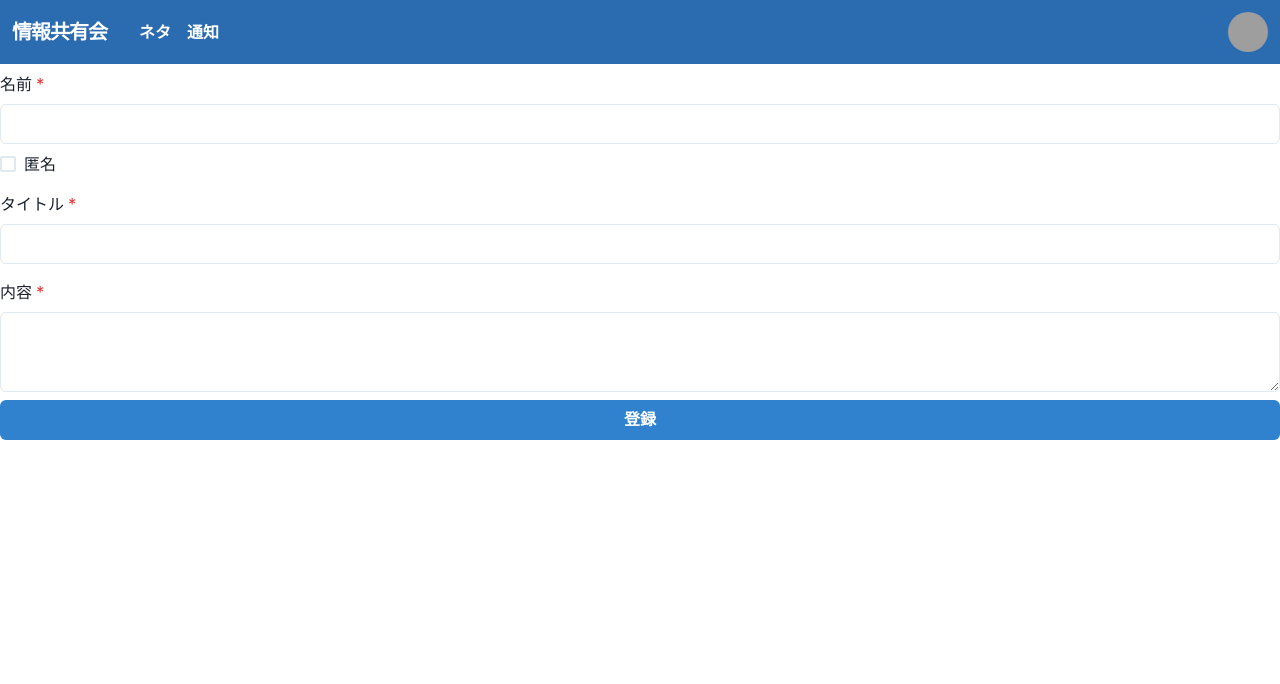
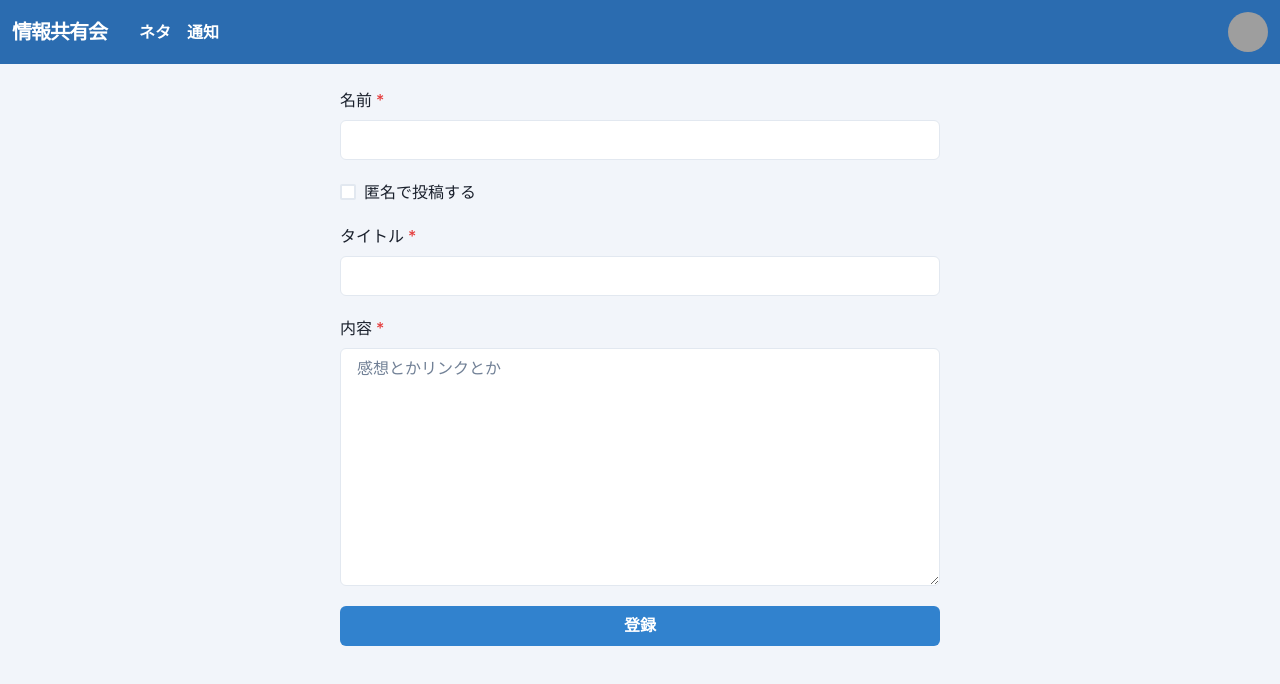
Before and after one commit to okym-t/fe-pizapa, a Next.js app: page /posts/new in a window 1280 px wide. Shown: the top 684 px of the page. Built offline with nearby package versions, Linux system fonts and the light colour scheme; grey boxes are pictures that could not be loaded.

Commit message:
feat: register

```diff
--- a/src/components/model/post/RegistrationForm.tsx
+++ b/src/components/model/post/RegistrationForm.tsx
@@ -6,6 +6,7 @@ import {
   FormErrorMessage,
   FormLabel,
   Input,
+  Stack,
   Textarea,
 } from '@chakra-ui/react'
 import { FC } from 'react'
@@ -16,38 +17,36 @@ const RegistrationForm: FC = () => {
 
   return (
     <form onSubmit={handleSubmit(onSubmit)}>
+      <Stack spacing={5}>
         <FormControl isInvalid={errors.name !== undefined} isRequired>
-        <FormLabel htmlFor='username' mt={2}>
-          名前
-        </FormLabel>
-        <Input size='md' {...register('name')} />
+          <FormLabel htmlFor='name'>名前</FormLabel>
+          <Input bgColor='white' {...register('name')} />
           <FormErrorMessage>{errors.name?.message}</FormErrorMessage>
         </FormControl>
-      <Box mt={2}>
-        <FormControl isInvalid={errors.isAnonymous !== undefined}>
-          <Checkbox {...register('isAnonymous')}>匿名</Checkbox>
+        <FormControl>
+          <Checkbox {...register('isAnonymous')}>匿名で投稿する</Checkbox>
         </FormControl>
-      </Box>
         <FormControl isInvalid={errors.title !== undefined} isRequired>
-        <FormLabel htmlFor='title' mt={4}>
-          タイトル
-        </FormLabel>
-        <Input size='md' maxLength={100} {...register('title')} />
+          <FormLabel htmlFor='title'>タイトル</FormLabel>
+          <Input bgColor='white' maxLength={100} {...register('title')} />
           <FormErrorMessage>{errors.title?.message}</FormErrorMessage>
         </FormControl>
         <FormControl isInvalid={errors.description !== undefined} isRequired>
-        <FormLabel htmlFor='description' mt={4}>
-          内容
-        </FormLabel>
-        <Textarea size='md' maxLength={1000} {...register('description')} />
+          <FormLabel htmlFor='description'>内容</FormLabel>
+          <Textarea
+            rows={10}
+            bgColor='white'
+            maxLength={1000}
+            placeholder='感想とかリンクとか'
+            {...register('description')}
+          />
           <FormErrorMessage>{errors.description?.message}</FormErrorMessage>
         </FormControl>
 
-      <Box mt={2}>
         <Button w='100%' colorScheme='blue' variant='solid' type='submit'>
           登録
         </Button>
-      </Box>
+      </Stack>
     </form>
   )
 }
--- a/src/components/page/PostRegistration.tsx
+++ b/src/components/page/PostRegistration.tsx
@@ -1,8 +1,15 @@
+import { Box, Center } from '@chakra-ui/react'
 import { FC } from 'react'
 import RegistrationForm from '../model/post/RegistrationForm'
 
 const PostRegistration: FC = () => {
-  return <RegistrationForm />
+  return (
+    <Center p={6}>
+      <Box maxW='600px' w='full'>
+        <RegistrationForm />
+      </Box>
+    </Center>
+  )
 }
 
 export default PostRegistration
--- a/src/components/page/PostsPage.tsx
+++ b/src/components/page/PostsPage.tsx
@@ -11,8 +11,7 @@ const PostsPage: FC = () => {
   const [handleClickTab, filterStatus] = useFilterPostTab()
 
   return (
-    <Box p={6} bgColor='#f2f5fa' h='calc(100vh - 64px)'>
-      <Center>
+    <Center p={6}>
       <Stack spacing={3} maxW='880px' w='full'>
         <SearchInput setSearchStr={setSearchStr} />
         <Stack direction='row' justifyContent='space-between'>
@@ -22,7 +21,6 @@ const PostsPage: FC = () => {
         <PostCardList searchStr={searchStr} filterStatus={filterStatus} />
       </Stack>
     </Center>
-    </Box>
   )
 }
 
--- a/src/pages/_app.tsx
+++ b/src/pages/_app.tsx
@@ -1,20 +1,10 @@
 import { AppProps } from 'next/app'
 import { ChakraProvider } from '@chakra-ui/react'
-import { extendTheme } from '@chakra-ui/react'
 import { SWRConfig } from 'swr'
 import { ErrorResponse } from 'src/types/api.types'
 import { ReactElement, ReactNode } from 'react'
 import { NextPage } from 'next'
-
-const colors = {
-  brand: {
-    900: '#1a365d',
-    800: '#153e75',
-    700: '#2a69ac',
-  },
-}
-
-const theme = extendTheme({ colors })
+import { theme } from 'src/styles/theme'
 
 const fetcher = async (url: string) => {
   const res = await fetch(url)
--- /dev/null
+++ b/src/styles/theme.ts
@@ -0,0 +1,32 @@
+import { extendTheme } from '@chakra-ui/react'
+
+const colors = {
+  brand: {
+    900: '#1a365d',
+    800: '#153e75',
+    700: '#2a69ac',
+  },
+}
+
+export const theme = extendTheme({
+  colors,
+  styles: {
+    global: {
+      body: {
+        backgroundColor: '#f2f5fa',
+      },
+      html: {
+        height: '100%',
+      },
+    },
+  },
+  components: {
+    Checkbox: {
+      baseStyle: {
+        control: {
+          bg: 'white',
+        },
+      },
+    },
+  },
+})
```
Lines whose indentation alone changed are shown as unchanged.
